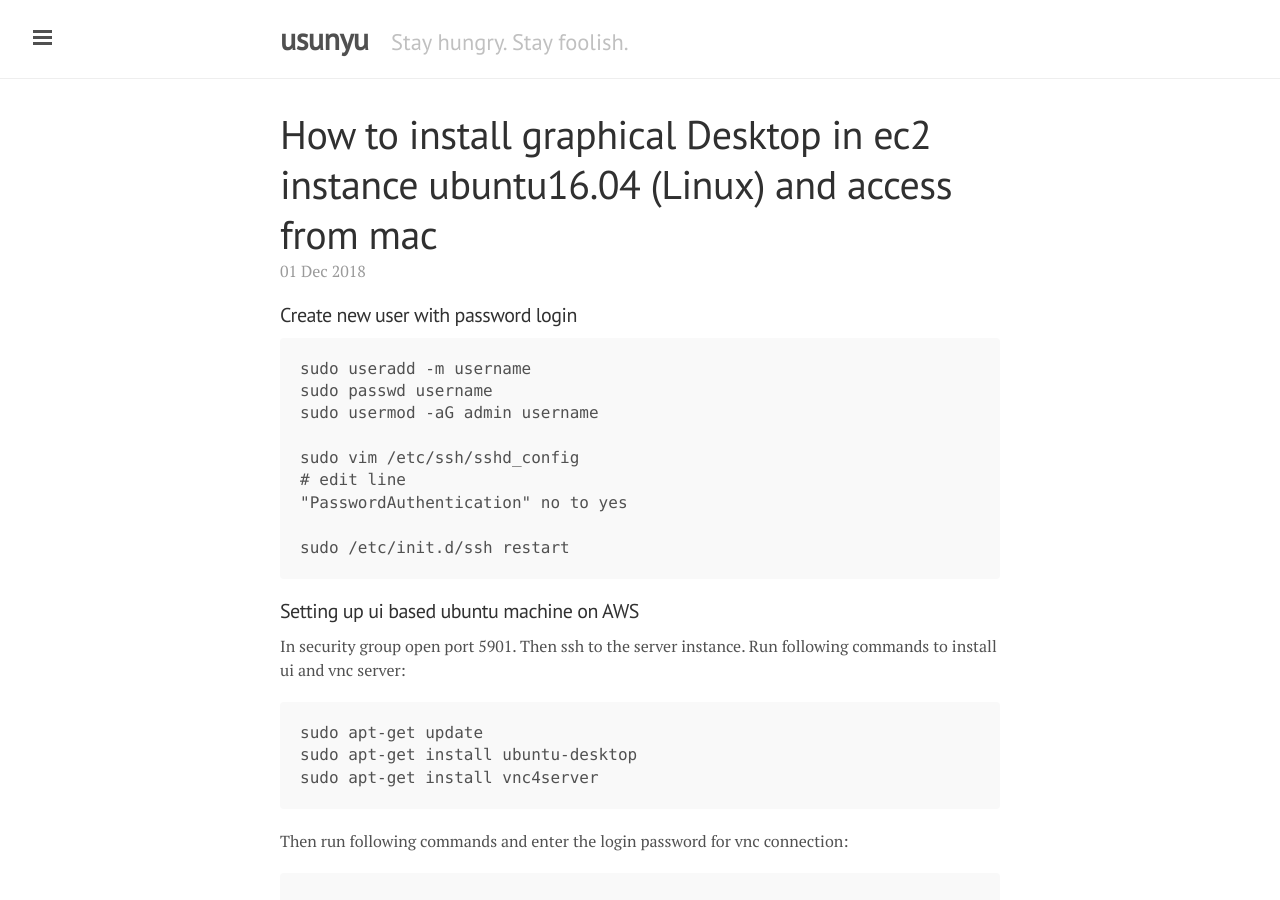
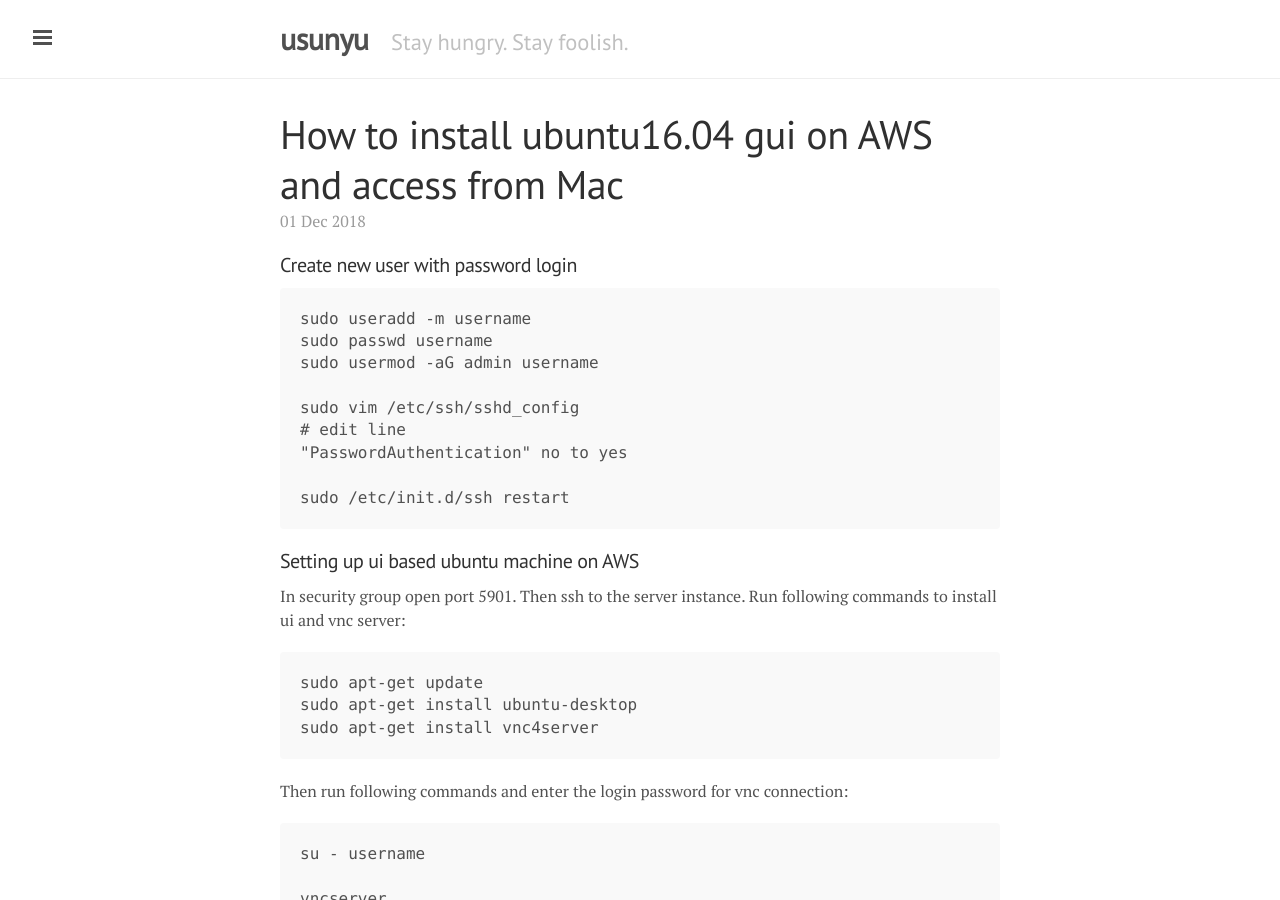
Before and after one commit to usunyu/usunyu.github.io, a Jekyll site: the page built from note/_posts/2018-12-01-install-aws-gui-ubuntu.markdown, in a window 1280 px wide and 900 px high. Built offline with Jekyll 4.4.1, drawn with Linux system fonts in a browser that asks for light colours.

Commit message:
[note] update ubuntu title

```diff
--- a/note/_posts/2018-12-01-install-aws-gui-ubuntu.markdown
+++ b/note/_posts/2018-12-01-install-aws-gui-ubuntu.markdown
@@ -1,6 +1,6 @@
 ---
 layout: post
-title: How to install graphical Desktop in ec2 instance ubuntu16.04 (Linux) and access from mac
+title: How to install ubuntu16.04 gui on AWS and access from Mac
 ---
 
 ##### Create new user with password login
```
